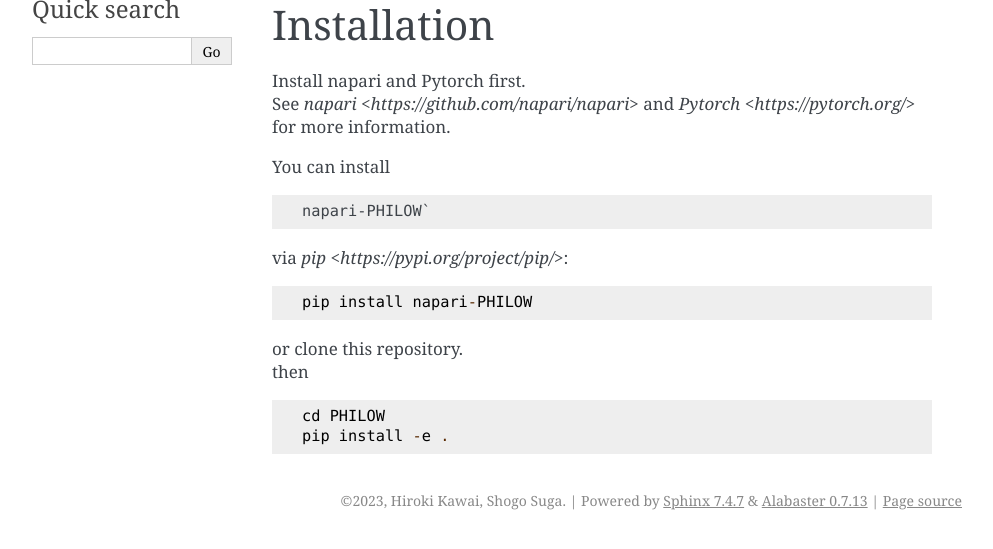
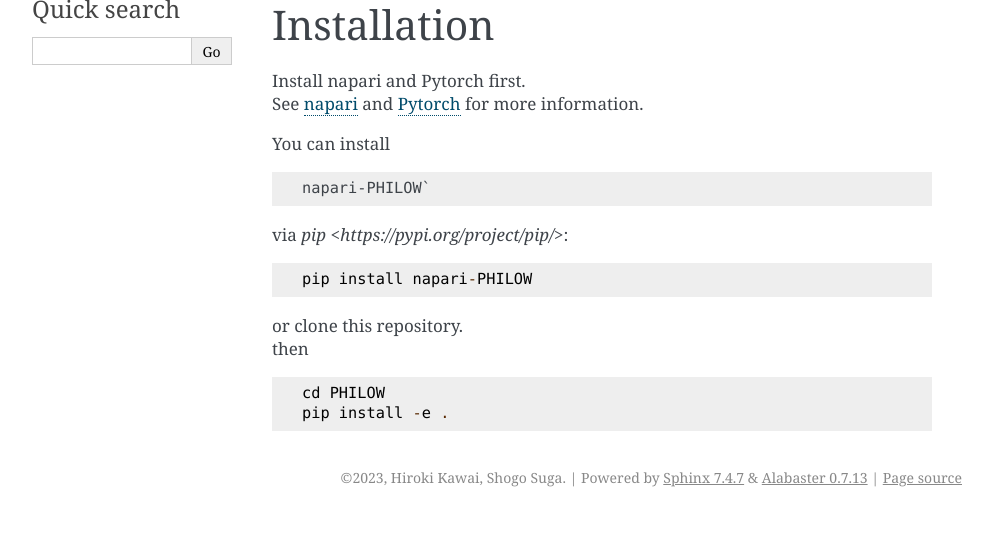
Before and after one commit to neurobiology-ut/PHILOW, a Sphinx documentation site: the page built from docs/installation.rst, in a window 1280 px wide, cut to the strip 134-683 px from the top of the page. Shown: the whole strip, without its empty margins (148-1141 px from the left). Built offline with Sphinx 7.4.7, drawn with Linux system fonts in a browser that asks for light colours.

Commit message:
mod: readthedocs

```diff
--- a/docs/installation.rst
+++ b/docs/installation.rst
@@ -5,7 +5,7 @@
 
 
 | Install napari and Pytorch first.
-| See `napari <https://github.com/napari/napari>` and `Pytorch <https://pytorch.org/>` for more information.
+| See `napari <https://github.com/napari/napari>`_ and `Pytorch <https://pytorch.org/>`_ for more information.
 
 | You can install
 .. code-block::
```
